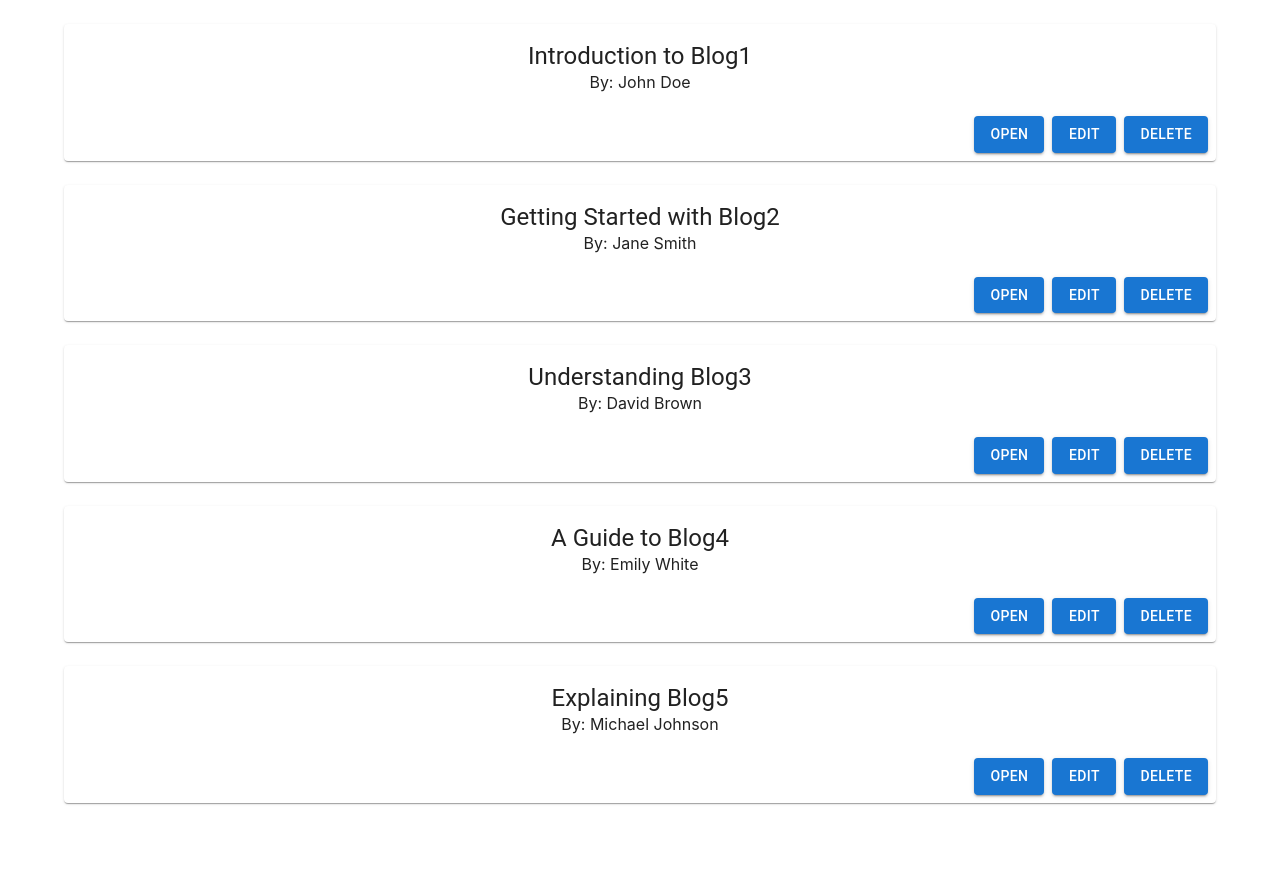
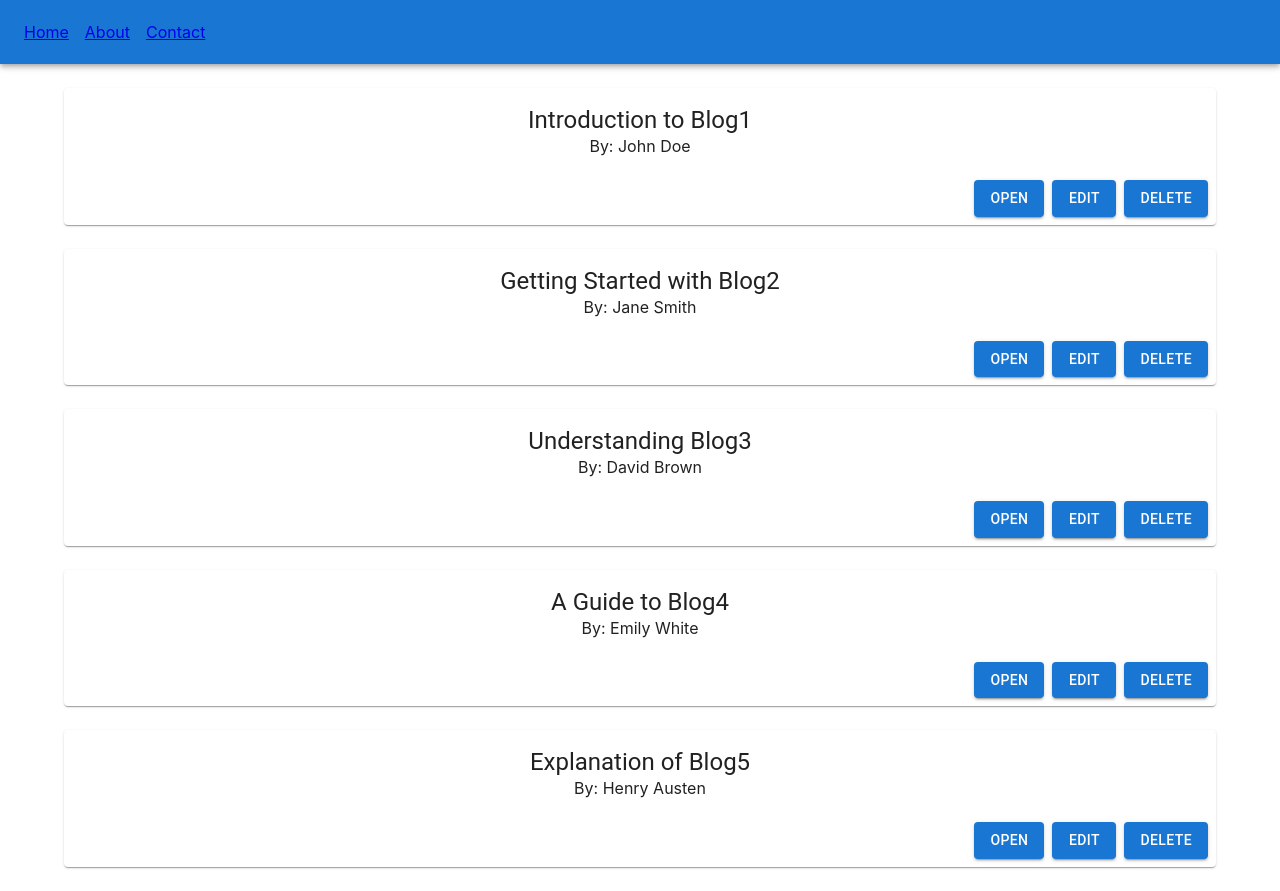
Before and after one commit to Rishad01/BITCS-react-assignment2, a React (Create React App) app: page / in a window 1280 px wide. Before the commit the page ends 827 px from the top, so only its background shows below. Built offline with nearby package versions, Linux system fonts and the light colour scheme; data requests are answered from the project's data file.

Commit message:
Implemented Delete and Navbar

```diff
--- a/db.json
+++ b/db.json
@@ -26,9 +26,9 @@
     },
     {
       "id": "5",
-      "title": "Explaining Blog5",
-      "description": "Aliquam aliquet ex finibus, maximus lectus nec, faucibus odio. Nam nibh metus, maximus sit amet justo non, pulvinar commodo risus. Curabitur et neque justo. Nulla mollis gravida quam tincidunt molestie. Vivamus ullamcorper nulla ut tristique pharetra. Mauris faucibus eu sem a gravida. Etiam nec mi vitae ligula viverra tincidunt quis sit amet lorem.",
-      "authorName": "Michael Johnson"
+      "title": "Explanation of Blog5",
+      "description": "Fusce eget tellus feugiat, sollicitudin turpis vitae, tincidunt purus. Curabitur dictum lacinia sapien vel feugiat. In sit amet orci auctor, bibendum felis non, commodo nunc. In venenatis nisl ut venenatis euismod. Curabitur nisl eros, rhoncus et interdum volutpat, convallis vitae magna. Morbi sollicitudin, velit sed vestibulum feugiat, nisl erat placerat nisi, vel eleifend magna nisl at sapien. Sed dapibus nunc velit, non pretium sem viverra id.",
+      "authorName": "Henry Austen"
     }
   ]
 }
--- a/src/App.js
+++ b/src/App.js
@@ -1,5 +1,6 @@
 import './App.css';
 import Home from './Components/Home';
+
 function App() {
   return (
     <div className="App">
--- /dev/null
+++ b/src/Components/About.jsx
@@ -0,0 +1,16 @@
+import { Container, Typography } from "@mui/material"
+
+const About=()=>{
+    return(
+        <Container>
+            <Typography variant="h1" component="div">About Page</Typography>
+            <Typography variant="p" component="div">
+            Nulla facilisi. Sed et purus nec lacus condimentum egestas non eget lacus. Pellentesque nibh est, sodales non metus et, venenatis feugiat justo. Nulla risus diam, molestie at velit non, lacinia posuere sem. Pellentesque nunc sem, luctus vitae commodo accumsan, sagittis mattis augue. Vivamus erat massa, suscipit et mauris non, eleifend varius nisl. Sed laoreet sit amet nisi eu viverra. Etiam ut neque sollicitudin, tempor metus nec, egestas nibh. Ut euismod, diam sit amet bibendum pretium, odio lorem eleifend elit, scelerisque convallis ex nibh sit amet mauris. Donec lacinia ex dui, eu dignissim neque ornare vitae. Fusce faucibus eget metus quis facilisis. Suspendisse vel nisl vitae dolor condimentum viverra. Vivamus molestie velit non porttitor ultricies. Nam blandit diam nec libero malesuada venenatis.
+
+            Pellentesque sagittis volutpat feugiat. Nam eu ipsum maximus, posuere metus sit amet, consequat neque. Morbi ac diam pulvinar diam eleifend luctus. Praesent rhoncus purus purus, sit amet rhoncus neque faucibus sit amet. Nunc consequat egestas ligula, porta semper nisl condimentum vel. Donec sit amet mi tempus, consequat sapien id, pharetra dolor. Vivamus mollis id urna volutpat imperdiet. Donec ut tortor quis enim maximus luctus sit amet et tellus. Vivamus felis sem, mollis at accumsan nec, vestibulum sed erat.
+            </Typography>
+        </Container>
+    )
+}
+
+export default About;
--- a/src/Components/BlogPage.jsx
+++ b/src/Components/BlogPage.jsx
@@ -1,7 +1,7 @@
 import { useEffect,useState } from "react";
 import { useParams } from "react-router-dom";
 import { getBlogById } from "../utitlity/apis";
-import { Container,Card,CardActions,Button,Box,Typography,CardContent } from "@mui/material";
+import { Container,Card,Typography,CardContent } from "@mui/material";
 
 function BlogPage()
 {
--- /dev/null
+++ b/src/Components/Contact.jsx
@@ -0,0 +1,16 @@
+import { Container, Typography } from "@mui/material"
+
+const Contact=()=>{
+    return(
+        <Container>
+            <Typography variant="h1" component="div">Contact Page</Typography>
+            <Typography variant="p" component="div">
+            Nulla facilisi. Sed et purus nec lacus condimentum egestas non eget lacus. Pellentesque nibh est, sodales non metus et, venenatis feugiat justo. Nulla risus diam, molestie at velit non, lacinia posuere sem. Pellentesque nunc sem, luctus vitae commodo accumsan, sagittis mattis augue. Vivamus erat massa, suscipit et mauris non, eleifend varius nisl. Sed laoreet sit amet nisi eu viverra. Etiam ut neque sollicitudin, tempor metus nec, egestas nibh. Ut euismod, diam sit amet bibendum pretium, odio lorem eleifend elit, scelerisque convallis ex nibh sit amet mauris. Donec lacinia ex dui, eu dignissim neque ornare vitae. Fusce faucibus eget metus quis facilisis. Suspendisse vel nisl vitae dolor condimentum viverra. Vivamus molestie velit non porttitor ultricies. Nam blandit diam nec libero malesuada venenatis.
+
+            Pellentesque sagittis volutpat feugiat. Nam eu ipsum maximus, posuere metus sit amet, consequat neque. Morbi ac diam pulvinar diam eleifend luctus. Praesent rhoncus purus purus, sit amet rhoncus neque faucibus sit amet. Nunc consequat egestas ligula, porta semper nisl condimentum vel. Donec sit amet mi tempus, consequat sapien id, pharetra dolor. Vivamus mollis id urna volutpat imperdiet. Donec ut tortor quis enim maximus luctus sit amet et tellus. Vivamus felis sem, mollis at accumsan nec, vestibulum sed erat.
+            </Typography>
+        </Container>
+    )
+}
+
+export default Contact;
--- /dev/null
+++ b/src/Components/Header.jsx
@@ -0,0 +1,23 @@
+import { AppBar,Toolbar,Box } from "@mui/material";
+import { Link } from "react-router-dom";
+
+function Header(){
+    return (
+    <AppBar position="static">
+    <Toolbar>
+      <Box sx={{ display: 'flex', gap: 2, flexWrap: 'wrap', width: '100%' }}>
+        <Link to='/' >
+          Home
+        </Link>
+        <Link to='/about'>
+          About
+        </Link>
+        <Link to='/contact'>
+          Contact
+        </Link>
+      </Box>
+    </Toolbar>
+  </AppBar>)
+  }
+
+  export default Header;
--- a/src/Components/Home.jsx
+++ b/src/Components/Home.jsx
@@ -1,6 +1,6 @@
 import { useEffect,useState } from "react";
 import { useNavigate } from "react-router-dom";
-import { getBlogs } from "../utitlity/apis";
+import { getBlogs, deleteBlog } from "../utitlity/apis";
 import { Button, Container, Typography,Card,CardContent,CardActions,Box} from '@mui/material';
 function Home()
 {
@@ -23,7 +23,12 @@ function Home()
         navigate(`/editblog/${id}`);
     }
 
+    const handleDelete=async(id)=>{
+        await deleteBlog(id);
+        setBlogs(blogs.filter(blog => blog.id !== id));
+    }
     return(
+        <div>
         <Container sx={{ mt: 3 }}>
         {blogs.map((blog,index)=>{
             return (
@@ -41,7 +46,7 @@ function Home()
                         <Box sx={{ display: 'flex', justifyContent: 'flex-end', width: '100%', gap: 1 }}>
                             <Button variant="contained" onClick={() => handleOpen(blog.id)}>Open</Button>
                             <Button variant="contained" onClick={() => handleEdit(blog.id)}>Edit</Button>
-                            <Button variant="contained">Delete</Button>
+                            <Button variant="contained" onClick={() => handleDelete(blog.id)}>Delete</Button>
                         </Box>
                     </CardActions>
                 </Card>
@@ -50,6 +55,7 @@ function Home()
         })}
 
         </Container>
+        </div>
     )
 }
 
--- a/src/index.js
+++ b/src/index.js
@@ -4,6 +4,9 @@ import './index.css';
 import App from './App';
 import BlogPage from './Components/BlogPage';
 import EditPage from './Components/EditPage';
+import Header from './Components/Header';
+import Contact from './Components/Contact';
+import About from './Components/About';
 import { BrowserRouter as Router, Routes, Route } from 'react-router-dom';
 import reportWebVitals from './reportWebVitals';
 
@@ -11,8 +14,11 @@ const root = ReactDOM.createRoot(document.getElementById('root'));
 root.render(
   <React.StrictMode>
     <Router>
+    <Header />
       <Routes>
         <Route path="/" element={<App />} />
+        <Route path="/contact" element={<Contact />} />
+        <Route path="/about" element={<About />} />
         <Route path="/home" element={<App />} />
         <Route path="/blog/:id" element={<BlogPage />} />
         <Route path="/editblog/:id" element={<EditPage />} />
--- a/src/utitlity/apis.js
+++ b/src/utitlity/apis.js
@@ -33,4 +33,12 @@ const editBlog=async(id,updatedData)=>{
     }
 }
 
-export {getBlogs,getBlogById,editBlog};
+const deleteBlog=async (id)=>{
+    try {
+        await axios.delete(`${api_url}/${id}`);
+    } catch (error) {
+        console.error('Error deleting blog:', error);
+    }
+}
+
+export {getBlogs,getBlogById,editBlog,deleteBlog};
```
